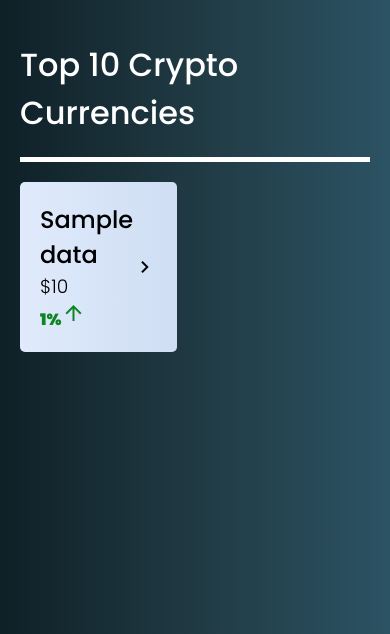
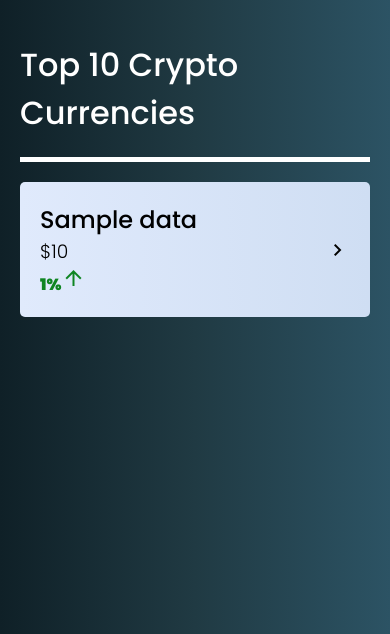
Before and after one commit to Sandesh-Jangir/Cryptocurrency-Tracker, a Flask app: template templates/home.html in a window 390 px wide. Shown: the part 210-844 px from the top of the page. Run offline with Flask 2, Linux system fonts and the light colour scheme; the template is opened without the code that fills it: most values are stand-ins (such as "Sample title", 1, 10 or a date in 2020); parts of the project's set-up code (start-up, migrations or seed data) failed here and were passed over.

Commit message:
Made The Home Page Responsive

```diff
--- a/Static/home.css
+++ b/Static/home.css
@@ -6,6 +6,7 @@
     grid-template-columns: 1fr 1fr 1fr 1fr 1fr;
     grid-template-rows: 1fr 1fr;
     margin: 0px 20px;
+    height: fit-content;
     gap: 1rem;
 }
 .card{
@@ -37,3 +38,19 @@ h1{
 .card h4{
     font-weight: 800;
 }
+
+@media (max-width: 1050px){
+    .container{
+        grid-template-columns: 1fr 1fr 1fr 1fr;
+    }
+}
+@media (max-width: 750px){
+    .container{
+        grid-template-columns: 1fr 1fr;
+    }
+}
+@media (max-width: 390px){
+    .container{
+        grid-template-columns: 1fr;
+    }
+}
```
